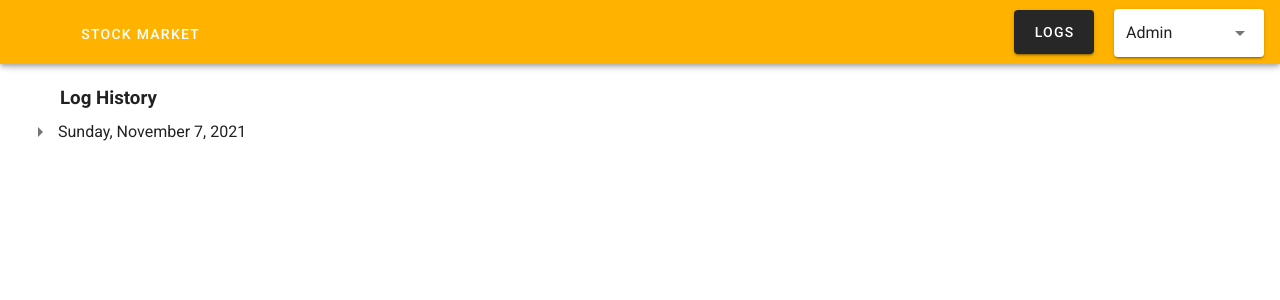
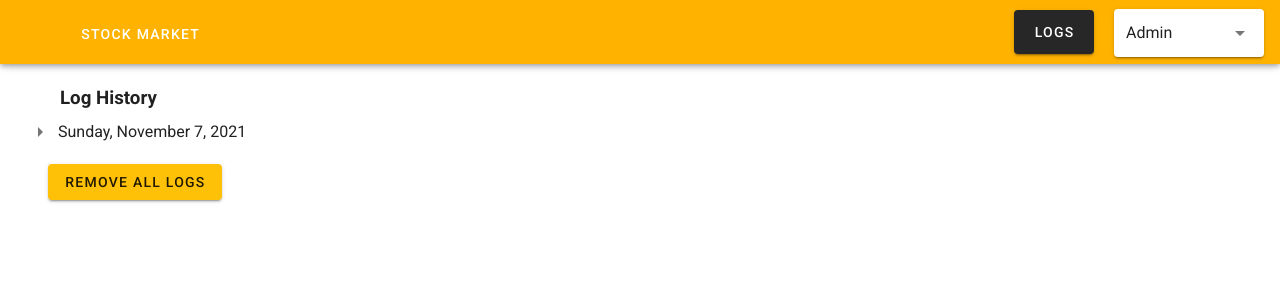
Before and after one commit to Reengen-FullStack-Development-Bootcamp/week-3-mucahit-ugur, a Vue app: page /logs in a window 1280 px wide. Shown: the top 300 px of the page. Built offline with nearby package versions, Linux system fonts and the light colour scheme.

Commit message:
add: remove logs btn & info message for no logs

```diff
--- a/src/views/LogsPage.vue
+++ b/src/views/LogsPage.vue
@@ -17,6 +17,18 @@
           </template>
         </v-treeview>
       </v-col>
+    </v-row>
+    <!-- if no logs, don't display btn -->
+    <v-row v-if="this.logs.length > 0">
+      <!-- remove logs btn -->
+      <v-btn color="amber" class="ml-10" @click="removeLogs"
+        >Remove all logs</v-btn
+      >
+    </v-row>
+
+    <!-- if no history available, show info message -->
+    <v-row v-if="this.logs.length === 0">
+      <v-col class="ml-10">No history available! </v-col>
     </v-row>
   </div>
 </template>
@@ -62,6 +74,13 @@ export default {
       })
     },
   },
+  methods: {
+    // remove all logs from local storage
+    removeLogs() {
+      localStorage.removeItem('localLogs')
+      this.logs = []
+    },
+  },
 }
 </script>
 
```
